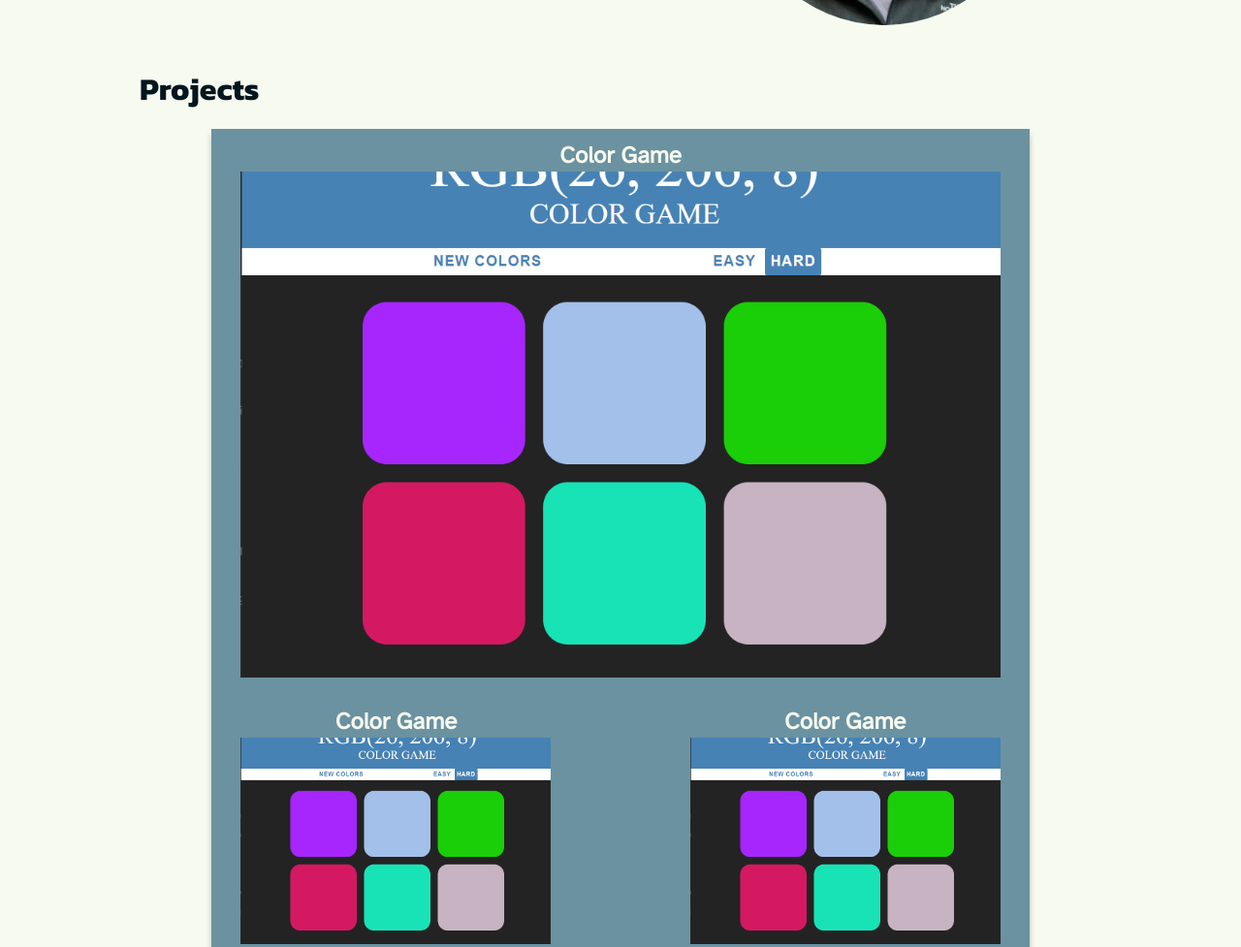
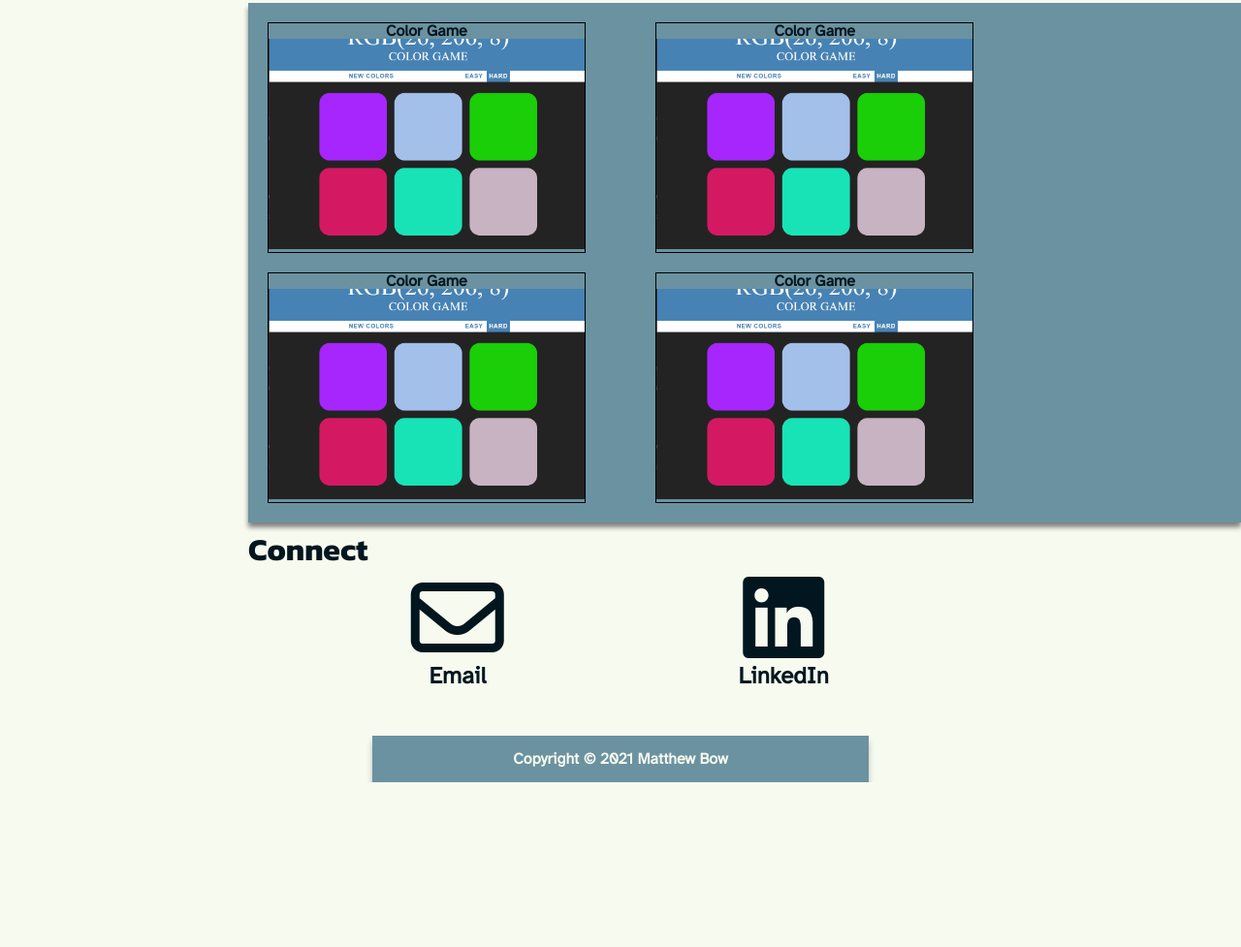
Before and after one commit to mdbow22/Portfolio, a plain HTML site: page index.html in a window 1280 px wide. Shown: the part 545-1522 px from the top of the page at 97% size. After the commit the page ends 1352 px from the top, so only its background shows below. Drawn offline with Linux system fonts and the light colour scheme.

Commit message:
restyled entire site to fit css grid instead of flexbox

```diff
--- a/assets/style.css
+++ b/assets/style.css
@@ -15,12 +15,50 @@ body {
     background-color: var(--offWhite);
 }
 
+
+/* Set up the grid to have a header 3 content boxes and a footer */
+
+.container {
+    display: grid;
+    gap: 50px 0;
+    grid-template-columns: 1fr 3fr 1fr;
+}
+
+header,
+.about,
+.connect,
+footer {
+    grid-column: 2 / 3;
+}
+
+.projects {
+    grid-area: 3 / 2 / 4 / 3;
+}
+
+
+/* This creates an empty cell used to give the background effect */
+
+.projBkgrnd {
+    grid-area: 3 / 2 / 4 / 4;
+    background-color: var(--steelTeal);
+    box-shadow: 0 5px 5px gray;
+    position: relative;
+    z-index: -1;
+}
+
+
+/* Styles for Header */
+
 header {
-    margin: 0 auto 20px auto;
-    width: 35%;
+    display: flex;
+    flex-direction: column;
+    justify-content: center;
+    align-items: center;
 }
 
 header h1 {
+    border: 2px solid black;
+    width: 50%;
     font-family: 'Kanit', sans-serif;
     text-transform: uppercase;
     color: var(--offWhite);
@@ -30,6 +68,13 @@ header h1 {
     padding: 40px 5px 0px 5px;
     background-color: var(--steelTeal);
     box-shadow: 0px 6px 6px rgba(1, 22, 30, 0.25);
+}
+
+
+/* Styles for Navigation Bar */
+
+nav {
+    width: 50%;
 }
 
 nav ul {
@@ -50,35 +95,29 @@ nav ul li a {
     border-bottom: 5px solid var(--steelTeal);
 }
 
-main {
-    width: 80%;
-    max-width: 992px;
-    margin: 0 auto;
-}
-
-h2 {
-    font-size: 2em;
-    margin-bottom: 25px;
-    font-family: 'Kanit', sans-serif;
-}
-
-section {
-    padding-top: 50px;
-}
-
 #about {
     visibility: hidden;
 }
 
-.article {
+h2 {
+    font-family: 'Kanit', sans-serif;
+    font-size: 2em;
+    position: relative;
+    left: 0;
+    top: -1.2em;
+    margin-bottom: -1em;
+}
+
+article {
     display: flex;
     justify-content: space-between;
     align-items: center;
     width: 85%;
     margin: 0 auto;
+    gap: 20px;
 }
 
-.article h3 {
+article h3 {
     font-size: 1.5em;
     font-weight: bold;
 }
@@ -89,50 +128,46 @@ section {
     border-radius: 150px;
 }
 
-.article p {
+article p {
     flex-basis: 30ch;
     flex-grow: 0;
     padding-right: 20px;
-}
-
-article p {
     font-size: 1.25em;
 }
 
-.projSection .article {
+
+/* FlexBox container for the grid of projects */
+
+.flexBox {
+    display: flex;
+    gap: 20px;
     flex-wrap: wrap;
-    background-color: var(--steelTeal);
-    box-shadow: 0px 6px 6px rgba(1, 22, 30, 0.25);
-    padding: 0 15px;
+    justify-content: space-between;
+    margin: 20px 20px;
 }
 
-.firstProj {
-    width: 100%;
+.card {
+    flex: 0 1 45%;
+    /* max-width: 350px; */
     text-align: center;
-    padding: 15px;
+    border: 1px solid black;
+    max-width: 400px;
+    color: var(--offWhite)
 }
 
-.projItem {
-    padding: 15px;
-    flex-basis: 350px;
-}
-
-.projSection h3 {
-    text-align: center;
-    padding-bottom: 5px;
-    color: var(--offWhite);
-}
-
-.projSection img {
+.card img {
     width: 100%;
     aspect-ratio: 3 / 2;
 }
 
-.projSection a:hover,
-.projSection a:focus,
-.projSection a:active {
+.card a:hover,
+.card a:focus,
+.card a:active {
     opacity: 0.7;
 }
+
+
+/* Styles for Connect section */
 
 .connectBox {
     display: flex;
@@ -145,16 +180,20 @@ article p {
     font-size: 6em;
 }
 
+
+/* Footer Styles */
+
 footer {
     display: flex;
     justify-content: center;
     align-items: center;
     margin-top: 50px;
     width: 100%;
+    margin-bottom: 0;
 }
 
 footer h3 {
-    width: 35%;
+    width: 40%;
     color: var(--offWhite);
     text-align: center;
     padding-bottom: 40px;
@@ -164,39 +203,41 @@ footer h3 {
     box-shadow: 0px 6px 6px rgba(1, 22, 30, 0.25);
 }
 
+
+/* Shift everything to a single column if on a tablet or smaller */
+
 @media screen and (max-width: 768px) {
-    h2 {
-        text-align: center;
-    }
-    header {
-        width: 100%;
-    }
     nav ul {
         flex-direction: column;
         align-items: center;
     }
-    nav ul li {
-        box-shadow: 0px 3px 3px rgba(1, 22, 30, 0.1);
-        width: 100%;
+    .container {
+        display: flex;
+        flex-direction: column;
+    }
+    h2 {
         text-align: center;
     }
-    nav ul li a {
-        border-bottom: none;
-        display: block;
+    article {
+        padding-top: 2em;
     }
-    main {
-        width: 100%;
+    .about article {
+        flex-direction: column-reverse;
+        align-items: center;
+        justify-content: center;
     }
-    .article {
-        flex-direction: column-reverse;
+    .about article p {
+        flex-basis: 100%;
+    }
+    .projects {
+        background-color: var(--steelTeal);
+        box-shadow: 0 5px 5px gray;
+    }
+    .flexBox {
+        align-items: center;
         justify-content: center;
-        align-items: center;
-        width: 100%;
     }
-    .article p {
-        padding: 20px;
-    }
-    .firstProj {
-        flex-basis: 350px;
+    .card {
+        flex: 0 1 90%;
     }
 }
--- a/index.html
+++ b/index.html
@@ -9,6 +9,7 @@
 </head>
 
 <body>
+    <div class="container">
         <header>
             <h1>Matthew Bow</h1>
             <nav>
@@ -25,36 +26,40 @@
                 </ul>
             </nav>
         </header>
-    <main>
-        <section>
+        <section class="about">
             <h2 id="about">About</h2>
-            <article class="article">
+            <article>
                 <p>
                     I am a former financial analytics guru turned full-stack developer. Creating beautiful websites that are as fun as they are functional brought me into the coding world. My background covers front-end frameworks like <strong>Bootstrap</strong>                    and <strong>React</strong>, and my backend knowledge encompasses <strong>NodeJS, Express, SQL</strong>, and <strong>MongoDB</strong>. I look forward to working with you on your latest project!
                 </p>
                 <img class="profileImg" src="./assets/images/profileImageSquare.jpg" alt="picture of Matt holding his phone" />
             </article>
         </section>
-        <section class="projSection">
+        <section class="projects">
             <h2 id="projects">Projects</h2>
-            <article class="article">
-                <div class="firstProj">
+            <div class="flexBox">
+                <div class="card">
                     <h3>Color Game</h3>
                     <a href="https://mdbow22.github.io/RGBColorGame/colorGame.html" target="_blank"><img src="./assets/images/colorGameScrnShot.PNG" alt="screenshot of the color game" /></a>
                 </div>
-                <div class="projItem">
+                <div class="card">
                     <h3>Color Game</h3>
-                    <img src="./assets/images/colorGameScrnShot.PNG" alt="screenshot of the color game" />
+                    <a href="https://mdbow22.github.io/RGBColorGame/colorGame.html" target="_blank"><img src="./assets/images/colorGameScrnShot.PNG" alt="screenshot of the color game" /></a>
                 </div>
-                <div class="projItem">
+                <div class="card">
                     <h3>Color Game</h3>
-                    <img src="./assets/images/colorGameScrnShot.PNG" alt="screenshot of the color game" />
+                    <a href="https://mdbow22.github.io/RGBColorGame/colorGame.html" target="_blank"><img src="./assets/images/colorGameScrnShot.PNG" alt="screenshot of the color game" /></a>
                 </div>
-            </article>
+                <div class="card">
+                    <h3>Color Game</h3>
+                    <a href="https://mdbow22.github.io/RGBColorGame/colorGame.html" target="_blank"><img src="./assets/images/colorGameScrnShot.PNG" alt="screenshot of the color game" /></a>
+                </div>
+            </div>
         </section>
-        <section>
+        <div class="projBkgrnd"></div>
+        <section class="connect">
             <h2 id="connect">Connect</h2>
-            <article class="article">
+            <article>
                 <div class="connectBox">
                     <h3>Email</h3>
                     <span><a href="mailto:mdbow22@gmail.com"><i class="fa fa-envelope-o" aria-hidden="true"></i></a></span>
@@ -65,10 +70,11 @@
                 </div>
             </article>
         </section>
-    </main>
+    </div>
     <footer>
         <h3>Copyright &copy; 2021 Matthew Bow</h3>
     </footer>
+
 </body>
 
 </html>
```
Lines whose indentation alone changed are shown as unchanged.
